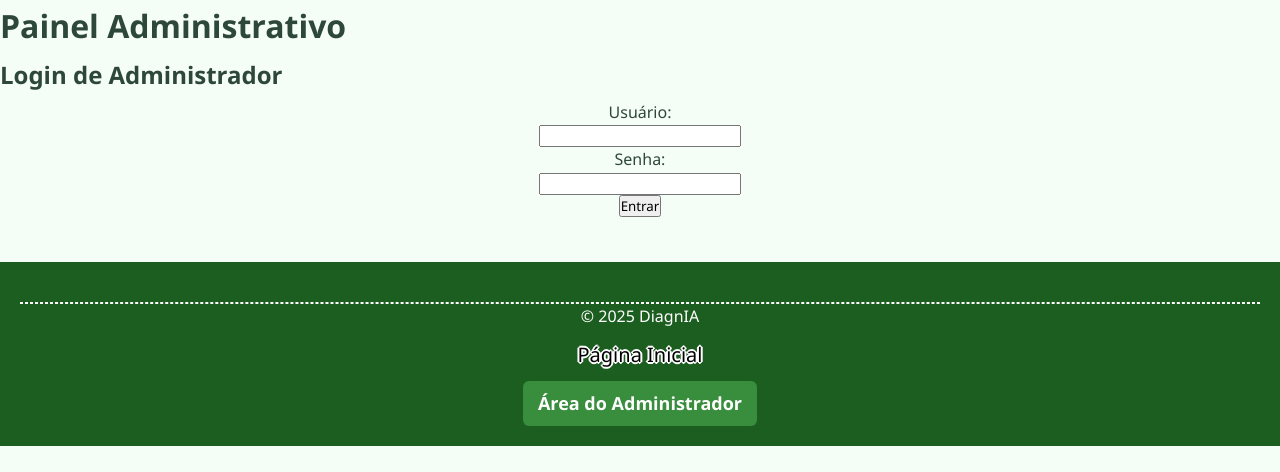
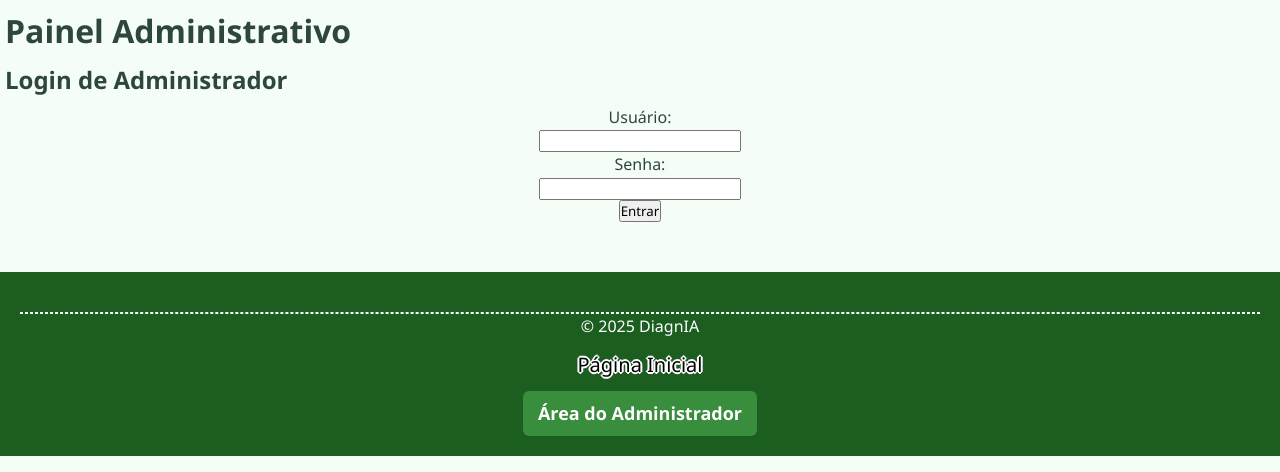
Before and after one commit to BrunoReis136/diagnia, a Flask app: page /admin in a window 1280 px wide. Shown: the part 130-602 px from the top of the page. Run offline with Flask 3, Linux system fonts and the light colour scheme.

Commit message:
Update style.css

```diff
--- a/static/css/style.css
+++ b/static/css/style.css
@@ -200,6 +200,9 @@ footer a:hover {
 }
 
 /* ==================================== ADMIN ELEMENTOS ================================= */
+.admin-container{
+  padding:5px;
+}
 .admin-container h2{
   margin-top:5px;
 }
```
